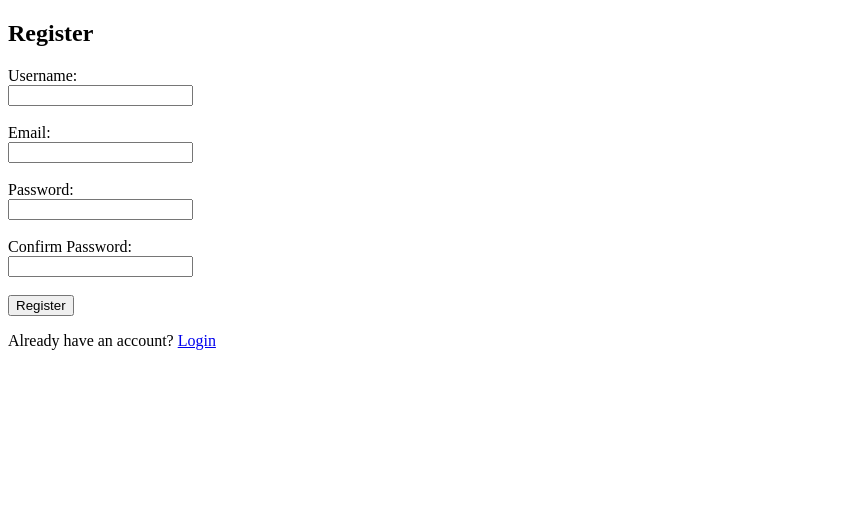
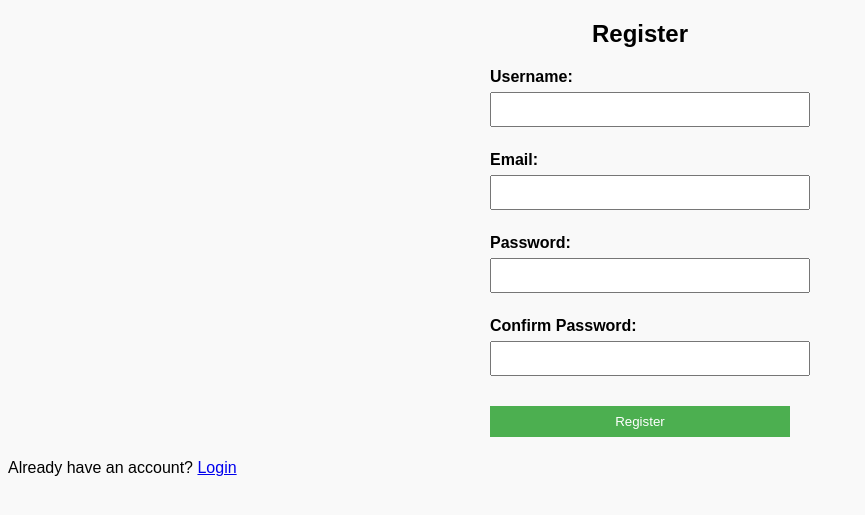
Before and after one commit to Sujithr07/to-do-list, a Django app: page /register/ in a window 1280 px wide. Shown: the top 515 px of the page, without its empty margins (0-865 px from the left). Run offline with Django 5.2, Linux system fonts and the light colour scheme.

Commit message:
added  css for login , register but css not working

```diff
--- /dev/null
+++ b/static/css/register.css
@@ -0,0 +1,34 @@
+body {
+  font-family: Arial, sans-serif;
+  background-color: #f9f9f9;
+}
+
+h2 {
+  text-align: center;
+}
+
+form {
+  width: 300px;
+  margin: 0 auto;
+}
+
+label {
+  font-weight: bold;
+}
+
+input, button {
+  width: 100%;
+  padding: 8px;
+  margin: 6px 0;
+}
+
+button {
+  background: #4CAF50;
+  color: white;
+  border: none;
+  cursor: pointer;
+}
+
+button:hover {
+  background: #45a049;
+}
--- a/todolist/templates/authentication/register.html
+++ b/todolist/templates/authentication/register.html
@@ -1,13 +1,16 @@
+{% load static %}
 <!DOCTYPE html>
 <html lang="en">
-<head>
-  <meta charset="UTF-8">
-  <title>Register Page</title>
+  <head>
+    <meta charset="UTF-8">
+    <title>Register Page</title>
+    <link rel="stylesheet" href="{% static 'css/register.css' %}">
 </head>
 <body>
 
   <h2>Register</h2>
   <form action="login.html" method="post">
+    {% csrf_token %}
     <label>Username:</label>
     <br>
     <input type="text" name="username" required><br>
--- a/todolist/todolist/settings.py
+++ b/todolist/todolist/settings.py
@@ -11,6 +11,7 @@ https://docs.djangoproject.com/en/5.2/ref/settings/
 """
 
 from pathlib import Path
+import os
 
 # Build paths inside the project like this: BASE_DIR / 'subdir'.
 BASE_DIR = Path(__file__).resolve().parent.parent
@@ -116,7 +117,10 @@ USE_TZ = True
 # Static files (CSS, JavaScript, Images)
 # https://docs.djangoproject.com/en/5.2/howto/static-files/
 
-STATIC_URL = 'static/'
+STATIC_URL = '/static/'
+STATICFILES_DIRS=(
+    (os.path.join(BASE_DIR,'static')),
+)
 
 # Default primary key field type
 # https://docs.djangoproject.com/en/5.2/ref/settings/#default-auto-field
```
Also changed, not shown: static/css/login.css (added, +34 -0 lines), todolist/templates/authentication/login.html (+6 -3 lines).
